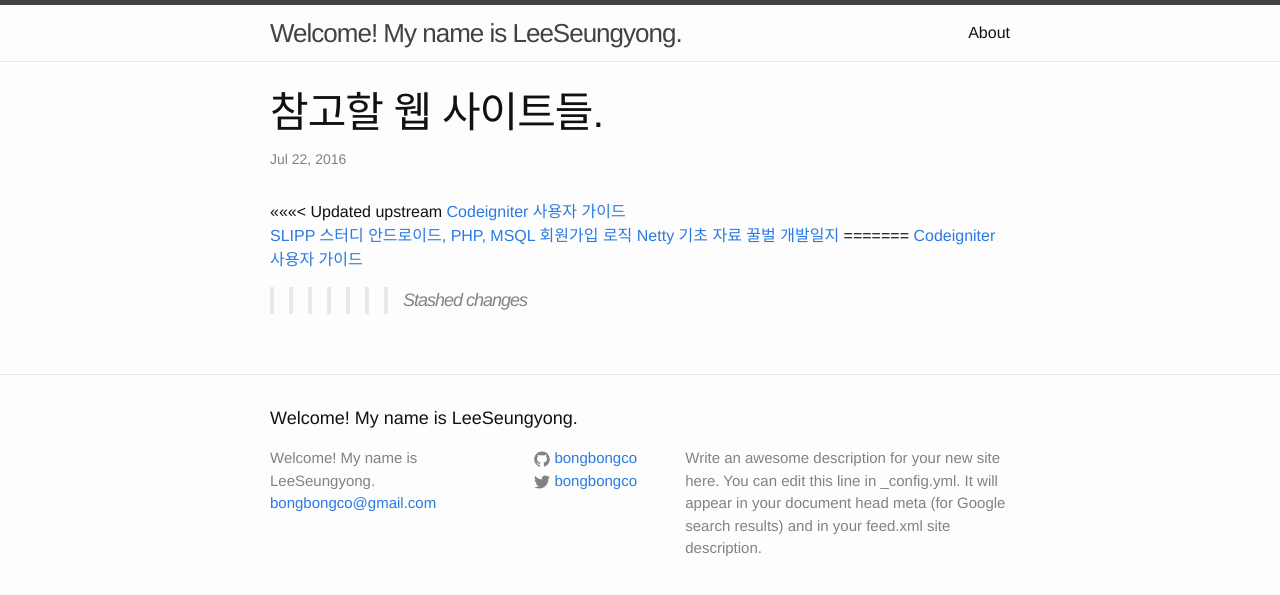
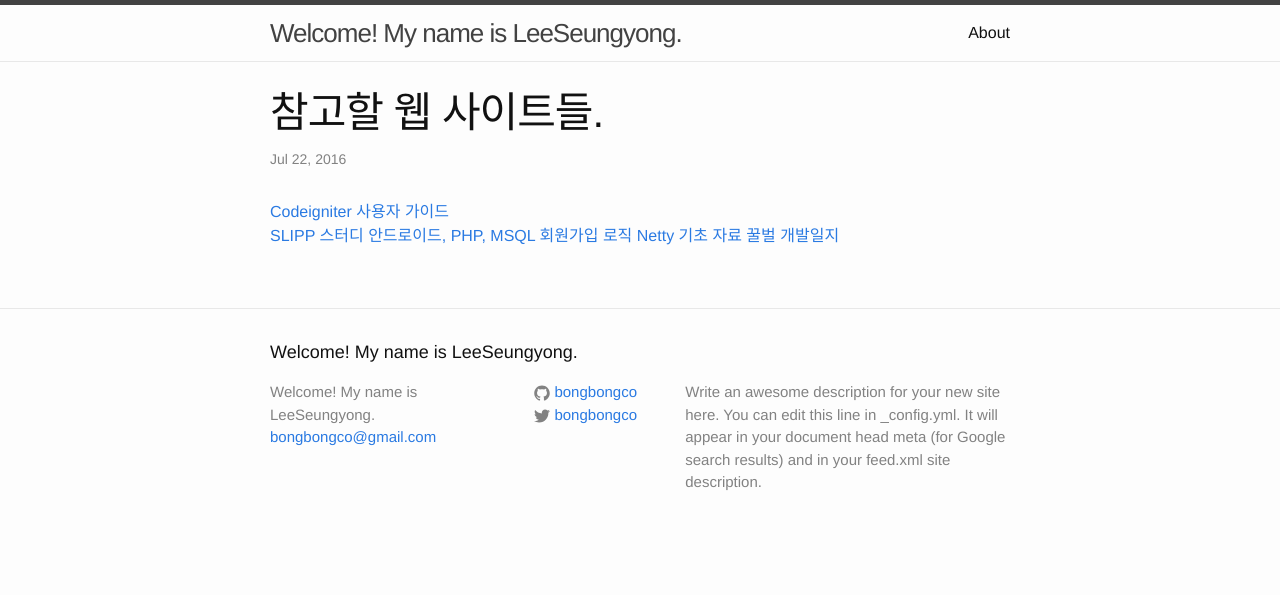
Before and after one commit to LktProgrammer/bongbongco.github.io, a Jekyll site: the page built from _posts/2016-07-22-Website-List.markdown, in a window 1280 px wide. Shown: the top 595 px of the page. Built offline with Jekyll 4.4.1, drawn with Linux system fonts in a browser that asks for light colours.

Commit message:
Update 2016-07-22-Website-List.markdown

```diff
--- a/_posts/2016-07-22-Website-List.markdown
+++ b/_posts/2016-07-22-Website-List.markdown
@@ -3,18 +3,8 @@ layout: post
 title: 참고할 웹 사이트들.
 ---
 
-<<<<<<< Updated upstream
 [Codeigniter 사용자 가이드](http://www.cikorea.net/user_guide_2.1.0/)
 [SLIPP 스터디](https://slipp.net/)
 [안드로이드, PHP, MSQL 회원가입 로직](http://www.androidhive.info/2012/01/android-login-and-registration-with-php-mysql-and-sqlite/)
 [Netty 기초 자료](https://github.com/hatemogi/netty-startup)
 [꿀벌 개발일지](http://ohgyun.com/)
-=======
-[Codeigniter 사용자 가이드]
-[SLIPP 스터디]
-
-
-
-[SLIPP 스터디]:https://slipp.net/
-[Codeigniter 사용자 가이드]:http://www.cikorea.net/user_guide_2.1.0/
->>>>>>> Stashed changes
```
